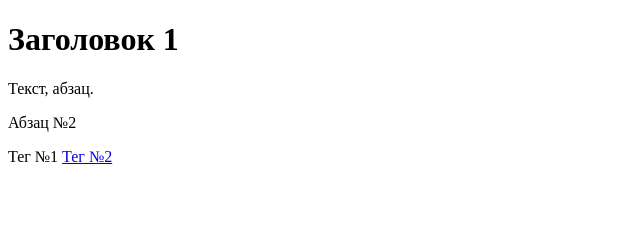
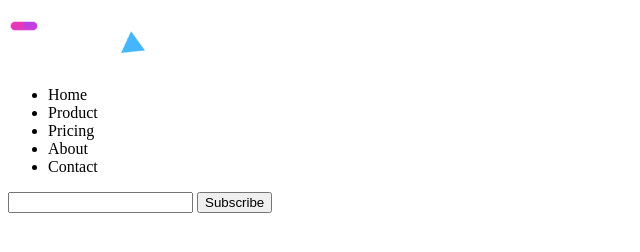
Before and after one commit to sergey-connect/sprint-1, a plain HTML site: page index.html in a window 1280 px wide. Shown: the whole page, without its empty margins (0-640 px from the left). Drawn offline with Linux system fonts and the light colour scheme.

Commit message:
Выполнил часть №1

```diff
--- a/index.html
+++ b/index.html
@@ -9,12 +9,22 @@
 </head>
 
 <body>
-    <h1>Заголовок 1</h1>
-    <p>Текст, абзац.</p>
-    <p><span>Абзац №2</span></p>
-    <span>Тег №1</span>
-    <span> <a target="_blank" href="http://google.com"> Тег №2</a></span>
-    <p><img src="img/manikjur-v-domashnih-uslovijah_-2.jpg" alt="" width="600px"></p>
+    <section class="welcome-section">
+        <header class="header">
+            <img src="img/logo.png" alt="Логотип" class="header-logo">
+            <ul class="header-nav">
+                <li>Home</li>
+                <li>Product</li>
+                <li>Pricing</li>
+                <li>About</li>
+                <li>Contact</li>
+            </ul>
+            <form>
+                <input type="text">
+                <button>Subscribe</button>
+            </form>
+        </header>
+    </section>
 </body>
 
 </html>
```
Also changed, not shown: img/gradient.png (added), img/logo.png (added), img/macbook.png (added).
